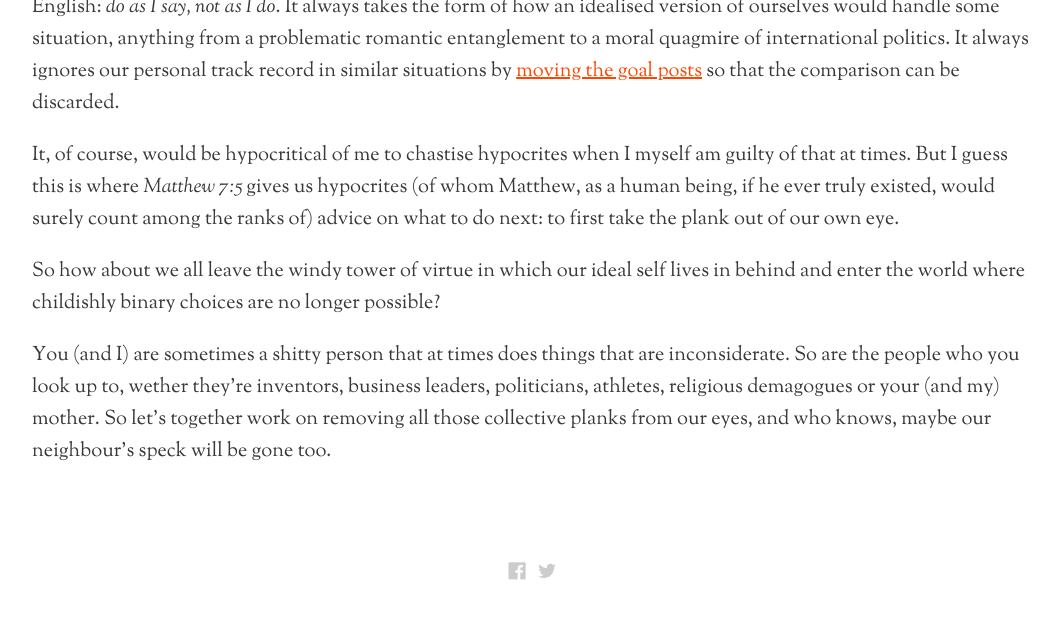
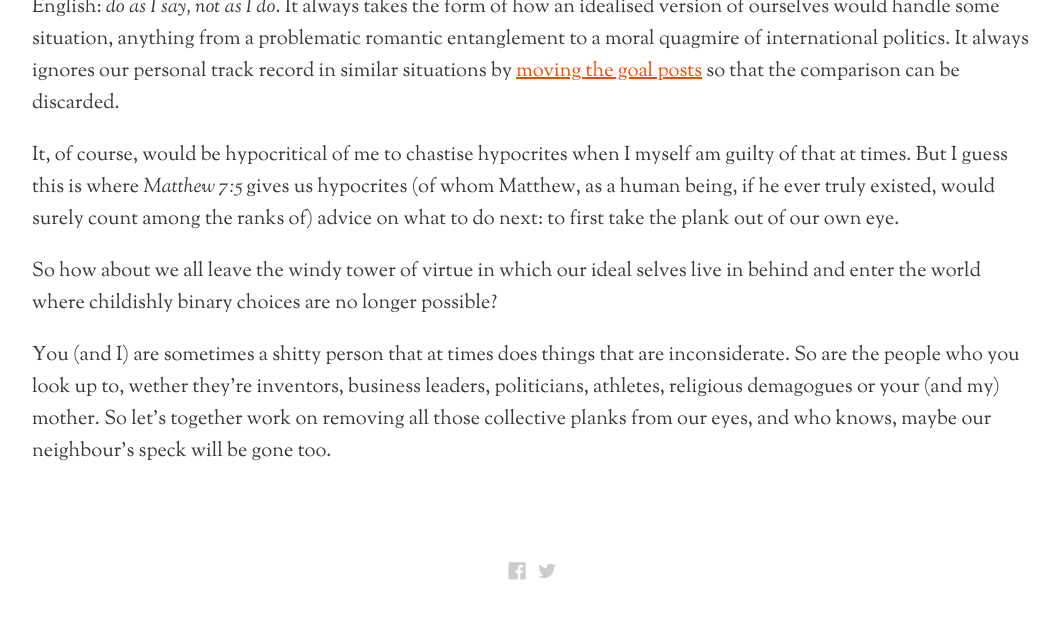
Before and after one commit to mtimofiiv/blog.fiiv.io, a Jekyll site: the page built from _posts/2016-05-31-you-hypocrite.markdown, in a window 1280 px wide and 900 px high, scrolled down 1544 px, cut to the strip 0-660 px from the top of the window. Shown: the top 619 px of the strip, without its empty margins (108-1167 px from the left). Built offline with Jekyll 4.4.1, drawn with Linux system fonts in a browser that asks for light colours; nearby versions of some CDN libraries; comment, search, counter and statistics services are not loaded.

Commit message:
Update 2016-05-31-you-hypocrite.markdown

```diff
--- a/_posts/2016-05-31-you-hypocrite.markdown
+++ b/_posts/2016-05-31-you-hypocrite.markdown
@@ -19,6 +19,6 @@ The ugly _Leviathan_-sized hypocrisy monster shows itself most often in the form
 
 It, of course, would be hypocritical of me to chastise hypocrites when I myself am guilty of that at times. But I guess this is where _Matthew 7:5_ gives us hypocrites (of whom Matthew, as a human being, if he ever truly existed, would surely count among the ranks of) advice on what to do next: to first take the plank out of our own eye.
 
-So how about we all leave the windy tower of virtue in which our ideal self lives in behind and enter the world where childishly binary choices are no longer possible?
+So how about we all leave the windy tower of virtue in which our ideal selves live in behind and enter the world where childishly binary choices are no longer possible?
 
 You (and I) are sometimes a shitty person that at times does things that are inconsiderate. So are the people who you look up to, wether they’re inventors, business leaders, politicians, athletes, religious demagogues or your (and my) mother. So let’s together work on removing all those collective planks from our eyes, and who knows, maybe our neighbour’s speck will be gone too.
```
